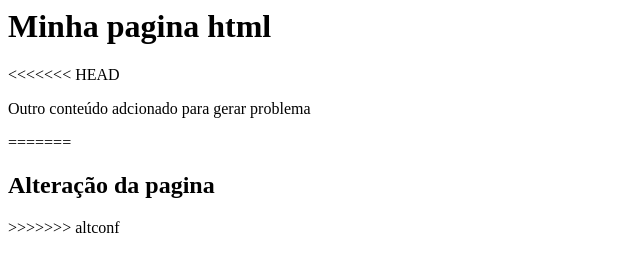
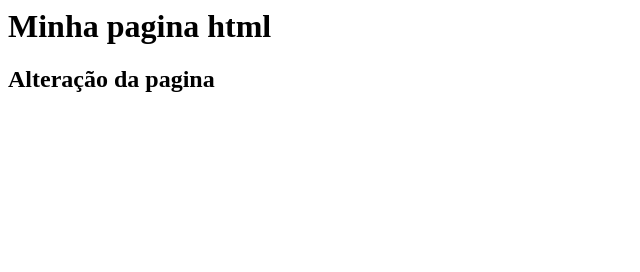
Before and after one commit to StacyLR/gama-no-github, a plain HTML site: page index.html in a window 1280 px wide. Shown: the whole page, without its empty margins (0-640 px from the left). Drawn offline with Linux system fonts and the light colour scheme.

Commit message:
conflito resolvido

```diff
--- a/index.html
+++ b/index.html
@@ -1,10 +1,6 @@
 <html>
 	<body>
 		<h1>Minha pagina html</h1>
-<<<<<<< HEAD
-		<p>Outro conteúdo adcionado para gerar problema</p>
-=======
 		<h2> Alteração da pagina</h2>
->>>>>>> altconf
 		</body>
 	</html>
```
